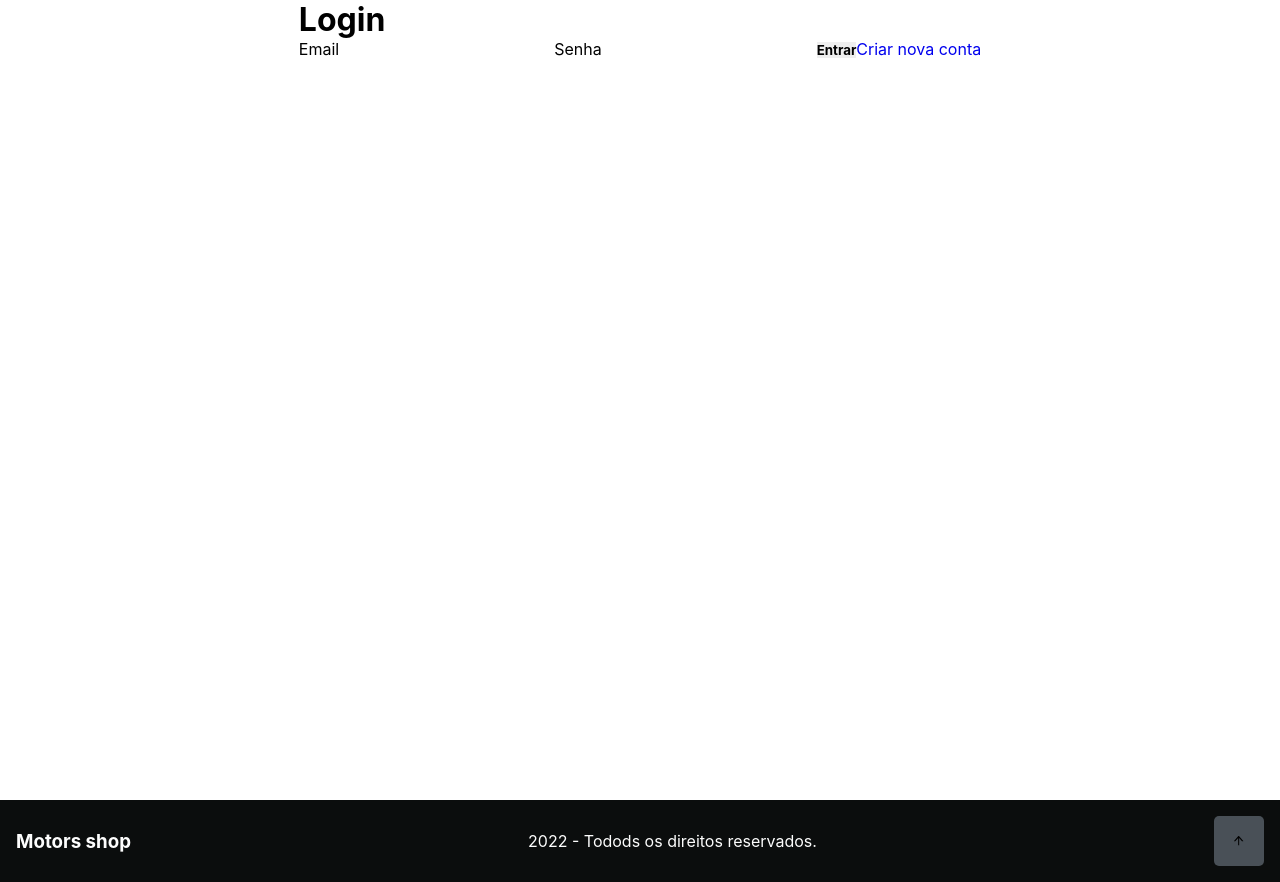
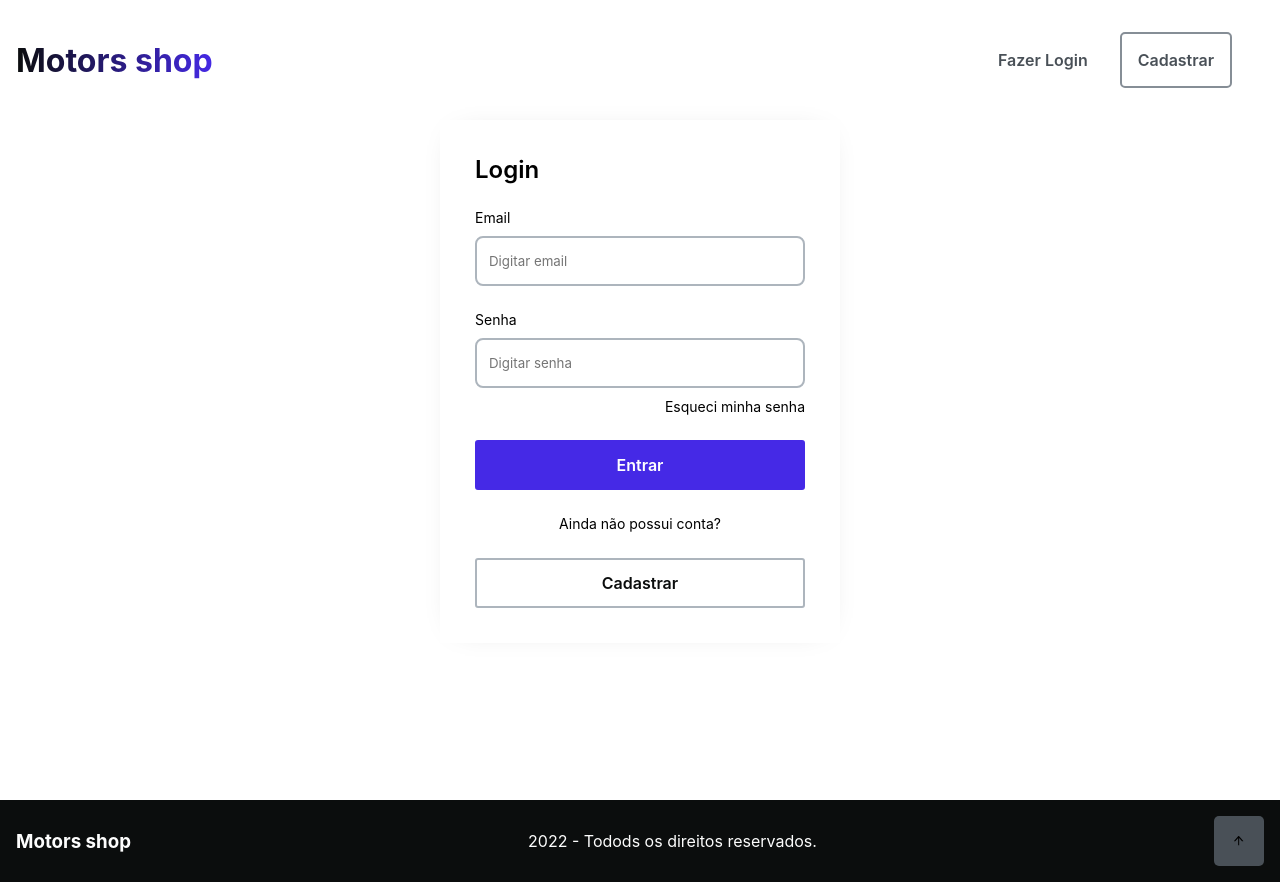
Before and after one commit to KNZ-Cars-10/Front-End, a React (Vite) app: page / in a window 1280 px wide. Built offline with nearby package versions, Linux system fonts and the light colour scheme.

Commit message:
feat: login style

```diff
--- a/src/App.tsx
+++ b/src/App.tsx
@@ -3,7 +3,7 @@ import { RouterComponent } from "./Routes/routes";
 import "react-toastify/dist/ReactToastify.css";
 import { Footer } from "./components/footer/footer";
 import { UserContextProvider } from "./providers/userContext/userContext";
-// import { Header } from "./components/header/header";
+import { Header } from "./components/header/header";
 
 function App() {
   return (
@@ -11,7 +11,7 @@ function App() {
       <div className="App">
         <div className="routes">
           <UserContextProvider>
-            {/* <Header /> */}
+            <Header />
             <RouterComponent />
 
             <ToastContainer
--- a/src/pages/login/login.tsx
+++ b/src/pages/login/login.tsx
@@ -2,9 +2,10 @@ import { useForm } from "react-hook-form";
 import { LoginData } from "../../interfaces/login.interfaces";
 import { zodResolver } from "@hookform/resolvers/zod";
 import { requestLoginSchema } from "../../schemas/login.schemas";
-import { Link } from "react-router-dom";
 import { UserContext } from "../../providers/userContext/userContext";
 import { useContext } from "react";
+import { FormStyled } from "./style";
+import { Link } from "./style";
 
 export const LoginPage = () => {
   const { register, handleSubmit } = useForm<LoginData>({
@@ -14,20 +15,39 @@ export const LoginPage = () => {
   const { userLogin } = useContext(UserContext);
 
   return (
-    <main>
-      <h1>Login</h1>
+    <>
+      <FormStyled onSubmit={handleSubmit(userLogin)}>
+        <h1>Login</h1>
 
-      <form onSubmit={handleSubmit(userLogin)}>
-        <label htmlFor="email">Email</label>
-        <input type="text" id="email" {...register("email")} />
+        <div>
+          <label htmlFor="email">Email</label>
+          <input
+            type="text"
+            id="email"
+            placeholder="Digitar email"
+            {...register("email")}
+          />
+        </div>
 
-        <label htmlFor="password">Senha</label>
-        <input type="text" id="password" {...register("password")} />
+        <div>
+          <label htmlFor="password">Senha</label>
+          <section>
+            <input
+              type="text"
+              id="password"
+              placeholder="Digitar senha"
+              {...register("password")}
+            />
+            <span>Esqueci minha senha</span>
+          </section>
+        </div>
 
         <button type="submit">Entrar</button>
 
-        <Link to="/register">Criar nova conta</Link>
-      </form>
-    </main>
+        <p>Ainda não possui conta?</p>
+
+        <Link to="/register">Cadastrar</Link>
+      </FormStyled>
+    </>
   );
 };
--- a/src/pages/login/style.ts
+++ b/src/pages/login/style.ts
@@ -0,0 +1,108 @@
+import { styled } from "styled-components";
+import { Link as LinkRouter } from "react-router-dom";
+
+export const FormStyled = styled.form`
+  max-width: 400px;
+  width: 100%;
+
+  display: flex;
+  flex-direction: column;
+  gap: 25px;
+
+  padding: 35px;
+
+  border: 3px solid var(--grey-200);
+  box-shadow: 0px 0px 30px -20px rgba(0, 0, 0, 0.25);
+
+  h1 {
+    font-weight: 600;
+    font-size: 24px;
+  }
+
+  div {
+    width: 100%;
+
+    display: flex;
+    flex-direction: column;
+    align-items: flex-start;
+    gap: 10px;
+  }
+
+  label {
+    font-size: 14px;
+  }
+
+  input {
+    width: 100%;
+
+    height: 50px;
+
+    padding: 0 12px;
+
+    border: 2px solid var(--color-grey-scale-grey-4);
+    border-radius: 8px;
+  }
+
+  button {
+    height: 50px;
+
+    background: var(--color-brand-brand-1);
+
+    border: 2px solid var(--color-brand-brand-1);
+    border-radius: 3px;
+
+    font-weight: 600;
+    font-size: 16px;
+
+    color: var(--color-colors-fixed-white-fixed);
+
+    cursor: pointer;
+  }
+
+  p {
+    text-align: center;
+
+    font-weight: 400;
+    font-size: 14px;
+    line-height: 18px;
+
+    color: var(--grey-250);
+  }
+
+  section {
+    width: 100%;
+
+    display: flex;
+    flex-direction: column;
+    gap: 10px;
+  }
+
+  span {
+    display: flex;
+    justify-content: end;
+    align-items: center;
+
+    font-size: 14px;
+
+    cursor: pointer;
+  }
+`;
+
+export const Link = styled(LinkRouter)`
+  display: flex;
+  justify-content: center;
+  align-items: center;
+  height: 50px;
+
+  background: var(--color-colors-fixed-white-fixed);
+
+  font-weight: 600;
+  font-size: 16px;
+
+  border: 2px solid var(--color-grey-scale-grey-4);
+  border-radius: 3px;
+
+  color: var(--color-grey-scale-grey-0);
+
+  cursor: pointer;
+`;
```
